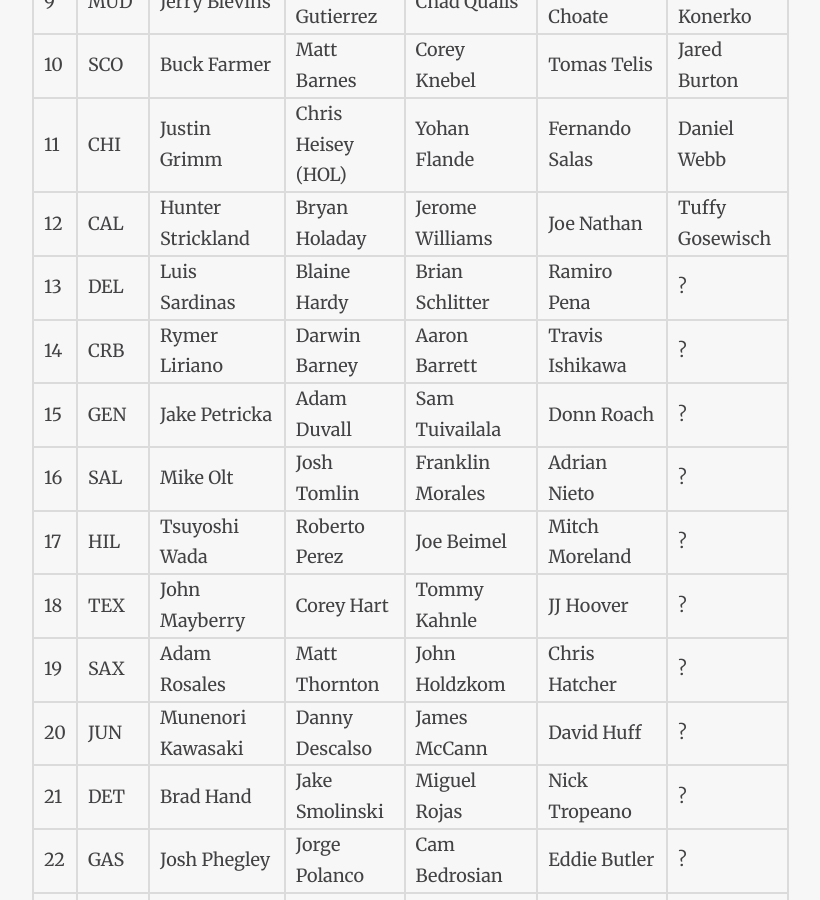
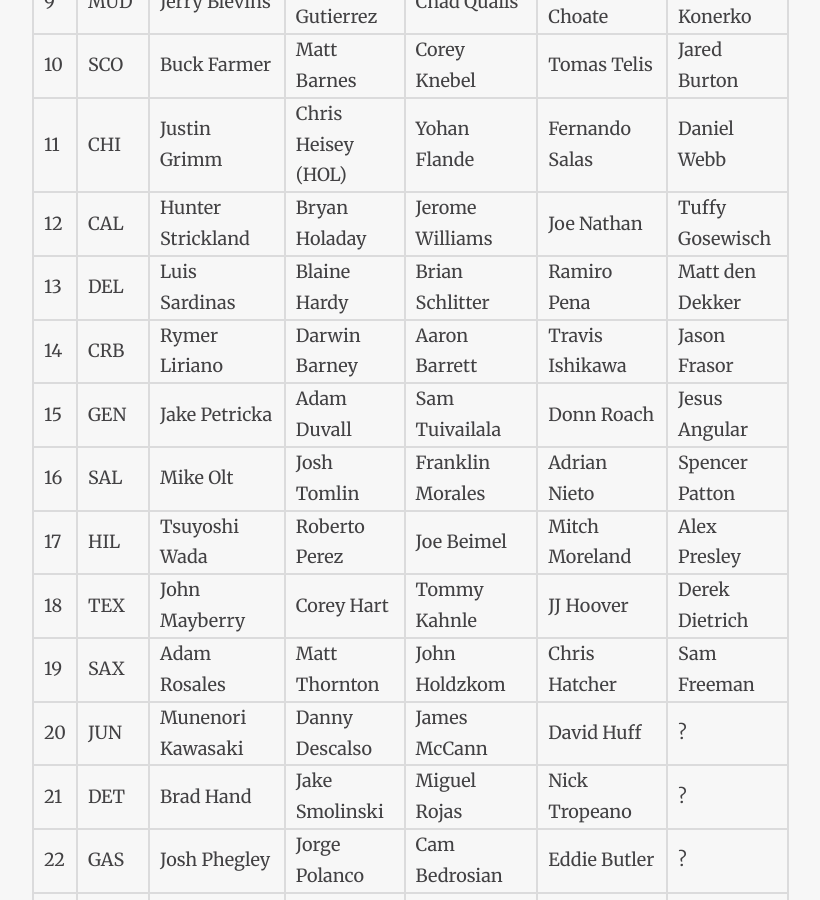
Before and after one commit to ADML1/adml1.github.io, a Jekyll site: the page built from draft.md, in a window 1280 px wide and 900 px high, scrolled down 3236 px. Shown: the whole window, without its empty margins (233-1053 px from the left). Built offline with Jekyll 4.4.1, drawn with Linux system fonts in a browser that asks for light colours; nearby versions of some CDN libraries.

Commit message:
Update draft picks.

```diff
--- a/draft.md
+++ b/draft.md
@@ -52,13 +52,13 @@ imagefeature: hof.jpg
 10 | SCO | Buck Farmer | Matt Barnes | Corey Knebel | Tomas Telis | Jared Burton
 11 | CHI | Justin Grimm | Chris Heisey (HOL) | Yohan Flande | Fernando Salas | Daniel Webb
 12 | CAL | Hunter Strickland | Bryan Holaday | Jerome Williams | Joe Nathan | Tuffy Gosewisch
-13 | DEL | Luis Sardinas | Blaine Hardy | Brian Schlitter | Ramiro Pena | ?
-14 | CRB | Rymer Liriano | Darwin Barney | Aaron Barrett | Travis Ishikawa | ?
-15 | GEN | Jake Petricka | Adam Duvall | Sam Tuivailala | Donn Roach | ?
-16 | SAL | Mike Olt | Josh Tomlin | Franklin Morales | Adrian Nieto | ?
-17 | HIL | Tsuyoshi Wada | Roberto Perez | Joe Beimel | Mitch Moreland | ?
-18 | TEX | John Mayberry | Corey Hart | Tommy Kahnle | JJ Hoover | ?
-19 | SAX | Adam Rosales | Matt Thornton | John Holdzkom | Chris Hatcher | ?
+13 | DEL | Luis Sardinas | Blaine Hardy | Brian Schlitter | Ramiro Pena | Matt den Dekker
+14 | CRB | Rymer Liriano | Darwin Barney | Aaron Barrett | Travis Ishikawa | Jason Frasor
+15 | GEN | Jake Petricka | Adam Duvall | Sam Tuivailala | Donn Roach | Jesus Angular
+16 | SAL | Mike Olt | Josh Tomlin | Franklin Morales | Adrian Nieto | Spencer Patton
+17 | HIL | Tsuyoshi Wada | Roberto Perez | Joe Beimel | Mitch Moreland | Alex Presley
+18 | TEX | John Mayberry | Corey Hart | Tommy Kahnle | JJ Hoover | Derek Dietrich
+19 | SAX | Adam Rosales | Matt Thornton | John Holdzkom | Chris Hatcher | Sam Freeman
 20 | JUN | Munenori Kawasaki | Danny Descalso | James McCann | David Huff | ?
 21 | DET | Brad Hand | Jake Smolinski | Miguel Rojas | Nick Tropeano | ?
 22 | GAS | Josh Phegley | Jorge Polanco | Cam Bedrosian | Eddie Butler | ?
```
